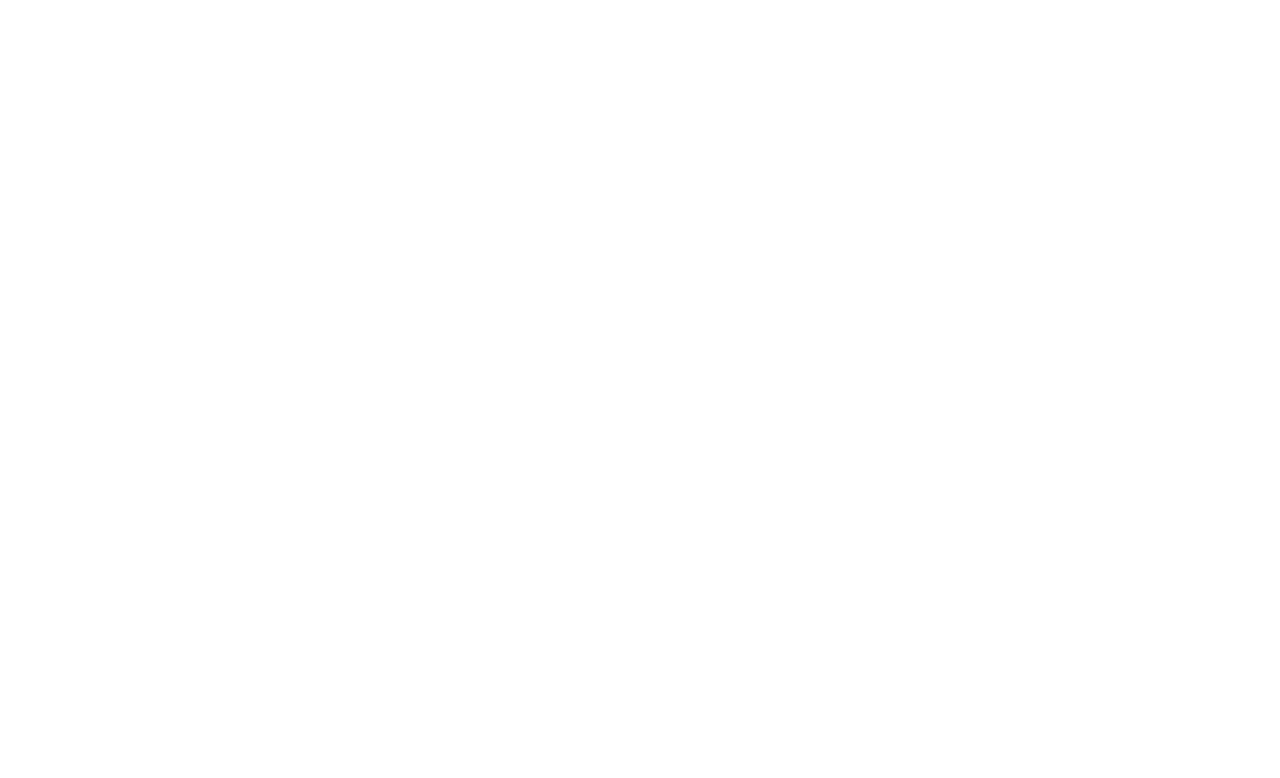
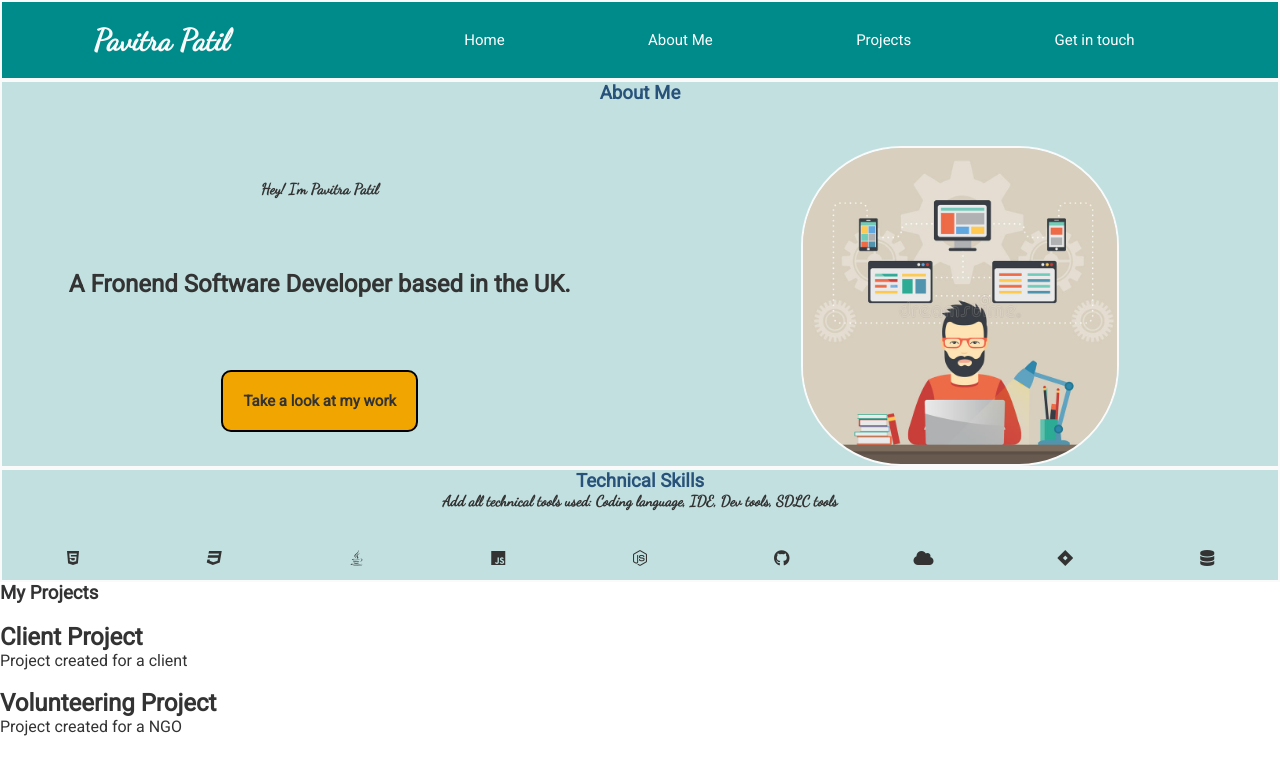
Before and after one commit to ppatilgit/my-profile, a plain HTML site: page index.html in a window 1280 px wide. Drawn offline with Linux system fonts and the light colour scheme.

Commit message:
Header, About me, Technical Skills updated

```diff
--- a/index.html
+++ b/index.html
@@ -1,12 +1,89 @@
 <!DOCTYPE html>
 <html lang="en">
+
 <head>
     <meta charset="UTF-8">
     <meta http-equiv="X-UA-Compatible" content="IE=edge">
     <meta name="viewport" content="width=device-width, initial-scale=1.0">
     <title>Pavitra Patil</title>
+    <link rel="stylesheet" href="./styles.css">
+    <script src="https://kit.fontawesome.com/288b9dd54c.js" crossorigin="anonymous"></script>
 </head>
+
 <body>
+    <header>
+        <p>Pavitra Patil</p>
+        <nav class="header_nav">
+            <a href="#">Home</a>
+            <a href="#">About Me</a>
+            <a href="#">Projects</a>
+            <a href="#" class="button">Get in touch</a>
+        </nav>
+    </header>
+    <main>
+        <section class="section-box" id="profile-intro">
+            <h3 class="section-header">About Me</h3>
+            <div>
+                <div class="intro">
+                    <p> Hey! I'm Pavitra Patil</p>
+                    <h1>A Fronend Software Developer based in the UK.</h1>
+                    <a href="#" class="button">Take a look at my work </a>
+                </div>
+                <div id="profile-pic">
+                    <img src="./images/SE.jpg" alt="">
+                </div>
+            </div>
+        </section>
+
+        <section class="section-box" id="tech-skills">
+            <h3 class="section-header">Technical Skills</h3>
+            <p class="skills-text">Add all technical tools used: Coding language, IDE, Dev tools, SDLC tools</p>
+            <div class="skills-tools">
+                <i class="fa-brands fa-html5"></i>
+                <i class="fa-brands fa-css3"></i>
+                <i class="fa-brands fa-java"></i>
+                <i class="fa-brands fa-js"></i>
+                <i class="fa-brands fa-node-js"></i>
+                <i class="fa-brands fa-github"></i>
+                <i class="fa-solid fa-cloud"></i>
+                <i class="fa-brands fa-jira"></i>
+                <i class="fa-solid fa-database"></i>
+            </div>
+        </section>
+
+        <section class ="section-box" id="my-projects">
+            <h3 class="section-header">My Projects</h3>
+            <div class="card">
+                <img class="project_img" src="" alt="">
+                <h2>Client Project</h2>
+                <p>Project created for a client</p>
+                <div>
+                    <a href="#"></a>
+                    <a href="#"></a>
+                </div>
+            </div>
+            <div class="card">
+                <img class="project_img" src="" alt="">
+                <h2>Volunteering Project</h2>
+                <p>Project created for a NGO</p>
+                <a href=""></a><a href=""></a>
+            </div>
+            <div class="card">
+                <img class="project_img" src="" alt="">
+                <h2></h2>
+                <p></p>
+                <a href=""></a><a href=""></a>
+            </div>
+            <div class="card">
+                <img class="project_img" src="" alt="">
+                <h2></h2>
+                <p></p>
+                <a href=""></a><a href=""></a>
+            </div>
+        </section>
+
+    </main>
 
 </body>
+
 </html>
--- /dev/null
+++ b/styles.scss
@@ -0,0 +1,149 @@
+@import url('https://fonts.googleapis.com/css2?family=Dancing+Script&family=Roboto&display=swap');
+
+$font-body:"Roboto", sans-serif;
+$font-display: "Dancing Script", cursive;
+
+$color-primary: #28527a;
+$color-secondary: #f0a500;
+$color-black: #333333;
+$color-white: #fafafa;
+$color-background: 	#008b8b;
+$color-background-section: 	#c2e0e0;
+
+
+*{
+    margin: 0;
+    padding: 0;
+    box-sizing: border-box;
+    font-family: $font-body;
+    color: $color-black
+}
+
+a:link,
+a:visited{
+    text-decoration: none;
+}
+
+header{
+    border: 2px solid $color-white;
+    height: 10vh;
+    background-color: $color-background;
+    display: grid;
+    grid-template-columns: 1fr 3fr;
+
+
+    p{
+        font-family: $font-display;
+        color: $color-white;
+        font-size: 30px;
+        font-weight: bold;
+        display: flex;
+        justify-content: center;
+        align-items: center;
+    }
+
+    nav{
+        display: flex;
+        justify-content: space-evenly;
+        align-items: center;
+        a {
+            text-decoration: none;
+            color: white;
+            font-size: 15px;
+        }
+
+        a:hover {
+            color: black;
+            font-size: 20px;
+        }
+    }
+}
+
+#profile-intro{
+    border: 2px solid $color-white;
+    background-color: $color-background-section;
+    display: grid;
+    grid-template-rows: 1fr 5fr;
+    h3{
+        color: $color-primary;
+        text-align: center;
+    }
+    div{
+        display: grid;
+        grid-template-columns: 1fr 1fr;
+        grid-gap: 5px;
+        .intro{
+            display: flex;
+            height: 40vh;
+            flex-direction: column;
+            justify-content: space-around;
+            align-items: center;
+            p{
+                font-family: $font-display;
+                font-size: 15px;
+                font-weight: bold;
+            }
+            h1{
+                font-family: $font-body;
+            }
+            a{
+                background-color: #f0a500;
+                font-size: 15px;
+                font-weight: bold;
+                padding: 20px;
+                border: 2px solid black;
+                border-radius: 10px;
+            }
+            a:hover {
+                color: white;
+                font-size: 20px;
+                background-color:  $color-primary;
+            }
+        }
+        #profile-pic{
+            height: 40vh;
+            display: flex;
+            justify-content: center;
+            align-items: center;
+            img{
+                border-radius: 100px;
+                border: 2px solid $color-white;
+                height: 100%;
+                width: 50%;
+            }
+
+        }
+    }
+
+}
+
+#tech-skills{
+    border: 2px solid $color-white;
+    background-color: $color-background-section;
+    display: grid;
+    grid-template-rows: 1fr 2fr 2fr;
+    h3{
+        color: $color-primary;
+        text-align: center;
+    }
+    p{
+        font-family: $font-display;
+        font-size: 15px;
+        font-weight: bold;
+        text-align: center;
+    }
+    .skills-tools{
+        display: flex;
+        justify-content: space-between;
+        align-items: center;
+        i{
+            height: 100%;
+            width: 100%;
+            display: flex;
+            justify-content: center;
+            align-items: center;
+        }
+
+    }
+
+}
```
Also changed, not shown: images/SE.jpg (added), styles.css.
